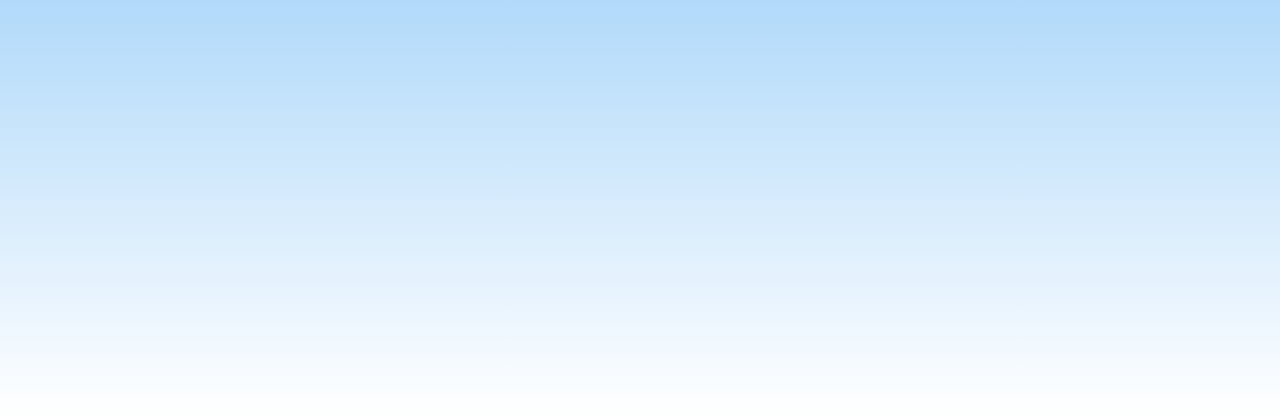
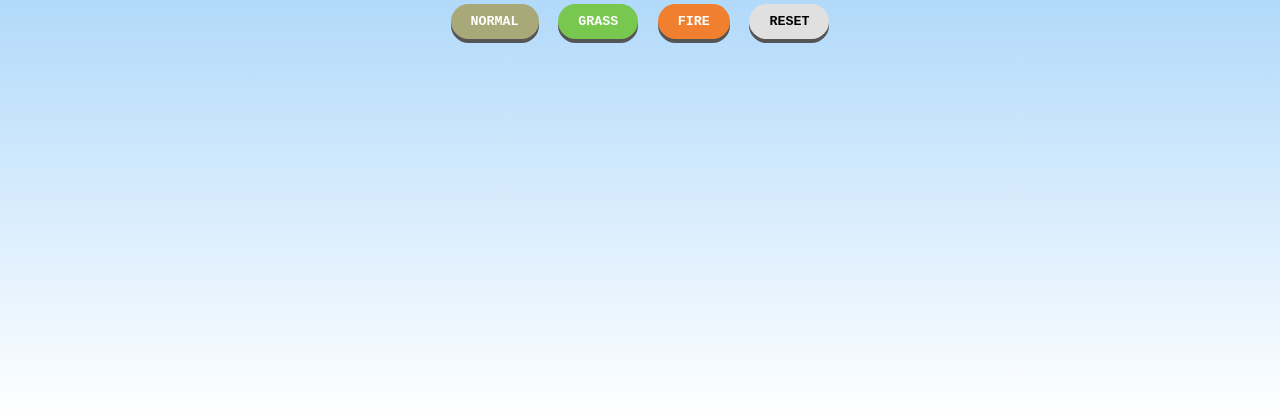
Before and after one commit to TrueAyron/pokedex_SI, a Flask app: page / in a window 1280 px wide. Shown: the part 382-800 px from the top of the page. Run offline with Flask 3, Linux system fonts and the light colour scheme.

Commit message:
adicionada a logica dos botoes para filtro

```diff
--- a/static/script.js
+++ b/static/script.js
@@ -1,66 +1,152 @@
 const pokemonName = document.querySelector('.pokemon_name');
 const pokemonNumber = document.querySelector('.pokemon_number');
 const pokemonImage = document.querySelector('.pokemon_image');
-
 const form = document.querySelector('.form');
 const input = document.querySelector('.input_search');
-
 const buttonPrev = document.querySelector('.btn-prev');
 const buttonNext = document.querySelector('.btn-next');
+const typesSelect = document.querySelector('.input_type');
 
-let searchPokemon = 1;
+let currentType = 'all';
+let currentPokemonList = [];
+let currentIndex = 0;
+let totalPokemon = 898; // Número total de Pokémon até a última geração conhecida
 
-
-const fetchPokemon = async (pokemon) => {
-    const APIResponse = await fetch(`https://pokeapi.co/api/v2/pokemon/${pokemon.toString().toLowerCase()}`);
-
+const fetchPokemon = async (pokemonId) => {
+    const APIResponse = await fetch(`https://pokeapi.co/api/v2/pokemon/${pokemonId}`);
     if (APIResponse.status === 200) {
         const data = await APIResponse.json();
         return data;
     }
 };
 
-const renderPokemon = async (pokemon) => {
-    // Configura para um estado de 'Carregando' antes de iniciar a busca
+const renderPokemon = async (pokemonId) => {
     pokemonName.innerHTML = 'Carregando...';
     pokemonNumber.innerHTML = '';
-    pokemonImage.style.display = 'none';  // Esconde a imagem durante o carregamento
+    pokemonImage.style.display = 'none';
 
-    const data = await fetchPokemon(pokemon);
+    const data = await fetchPokemon(pokemonId);
 
     if (data) {
-        // Atualiza todas as propriedades juntas após os dados serem carregados
         pokemonName.innerHTML = data.name;
         pokemonNumber.innerHTML = data.id;
         pokemonImage.src = `https://raw.githubusercontent.com/PokeAPI/sprites/master/sprites/pokemon/other/showdown/${data.id}.gif`;
-        pokemonImage.style.display = 'block';  // Mostra a imagem
-        searchPokemon = data.id;
+        pokemonImage.style.display = 'block';
     } else {
         pokemonName.innerHTML = 'Não encontrado';
         pokemonNumber.innerHTML = '';
-        pokemonImage.style.display = 'none';  // Continua escondendo a imagem se não encontrar dados
+        pokemonImage.style.display = 'none';
     }
-
-    // Limpa a caixa de pesquisa
     input.value = '';
 };
 
+const fetchPokemonTypes = async () => {
+    const APIResponse = await fetch(`https://pokeapi.co/api/v2/type/`);
+    if (APIResponse.status === 200) {
+        const data = await APIResponse.json();
+        data.results.forEach((type) => {
+            const option = document.createElement('option');
+            option.value = type.name;
+            option.innerText = type.name.charAt(0).toUpperCase() + type.name.slice(1);
+            typesSelect.appendChild(option);
+        });
+    }
+};
+
+fetchPokemonTypes();
+
+const updatePokemonList = async (type) => {
+    const APIResponse = await fetch(`https://pokeapi.co/api/v2/type/${type}`);
+    if (APIResponse.status === 200) {
+        const data = await APIResponse.json();
+        currentPokemonList = data.pokemon.map(p => p.pokemon.name);
+        currentIndex = 0;
+        renderPokemon(currentPokemonList[currentIndex]);
+    }
+};
+
+if (typesSelect) {
+    typesSelect.addEventListener('change', () => {
+        currentType = typesSelect.value;
+        if (currentType === 'all') {
+            currentIndex = 1; // Começa com o primeiro Pokémon
+            renderPokemon(currentIndex);
+        } else {
+            updatePokemonList(currentType);
+        }
+    });
+}
 
 form.addEventListener('submit', (event) => {
     event.preventDefault();
-    renderPokemon(input.value);
+    if (currentType === 'all') {
+        renderPokemon(input.value.toLowerCase());
+    } else {
+        const pokemonIndex = currentPokemonList.findIndex(pokemon => pokemon === input.value.toLowerCase());
+        if (pokemonIndex !== -1) {
+            currentIndex = pokemonIndex;
+            renderPokemon(currentPokemonList[currentIndex]);
+        } else {
+            pokemonName.innerHTML = 'Não encontrado';
+            pokemonNumber.innerHTML = '';
+            pokemonImage.style.display = 'none';
+        }
+    }
 });
 
 buttonPrev.addEventListener('click', () => {
-    if (searchPokemon > 1) {
-        searchPokemon -= 1;
-        renderPokemon(searchPokemon);
+    if (currentType === 'all') {
+        if (currentIndex > 1) {
+            currentIndex -= 1;
+            renderPokemon(currentIndex);
+        }
+    } else {
+        if (currentIndex > 0) {
+            currentIndex -= 1;
+            renderPokemon(currentPokemonList[currentIndex]);
+        }
     }
 });
 
 buttonNext.addEventListener('click', () => {
-    searchPokemon += 1;
-    renderPokemon(searchPokemon);
+    if (currentType === 'all') {
+        if (currentIndex < totalPokemon) {
+            currentIndex += 1;
+            renderPokemon(currentIndex);
+        }
+    } else {
+        if (currentIndex < currentPokemonList.length - 1) {
+            currentIndex += 1;
+            renderPokemon(currentPokemonList[currentIndex]);
+        }
+    }
 });
 
-renderPokemon(searchPokemon);
+const btnNormal = document.getElementById('btn-normal');
+const btnGrass = document.getElementById('btn-grass');
+const btnFire = document.getElementById('btn-fire');
+// Adicione outros botões de tipo semelhantemente
+const btnReset = document.getElementById('btn-reset');
+
+btnNormal.addEventListener('click', () => {
+    updatePokemonList('normal');
+});
+
+btnGrass.addEventListener('click', () => {
+    updatePokemonList('grass');
+});
+
+btnFire.addEventListener('click', () => {
+    updatePokemonList('fire');
+});
+
+// Adicione outros ouvintes de evento para outros tipos, se necessário
+
+btnReset.addEventListener('click', () => {
+    currentType = 'all';
+    currentIndex = 1;
+    renderPokemon(currentIndex);
+    typesSelect.value = 'all';
+});
+
+renderPokemon(1); // Renderiza o primeiro Pokémon por padrão
--- a/static/style.css
+++ b/static/style.css
@@ -90,3 +90,61 @@ position: absolute;
     box-shadow: inset -4px 4px 0 #222;
     font-size: 0.9rem;
 }
+
+
+/* Type buttons container */
+.type-buttons {
+    margin: 20px;
+    text-align: center;
+    /* Center the buttons */
+}
+
+/* General style for all type buttons */
+.type-button {
+    padding: 10px 20px;
+    margin: 5px;
+    border: none;
+    border-radius: 20px;
+    color: white;
+    text-transform: uppercase;
+    font-weight: bold;
+    cursor: pointer;
+    transition: transform 0.3s, box-shadow 0.3s;
+    box-shadow: 0 4px #555;
+}
+
+/* Add :hover effect for buttons */
+.type-button:hover {
+    transform: translateY(-2px);
+    /* Button "lifts" up when hovered */
+    box-shadow: 0 6px #555;
+}
+
+/* Individual styles for each button */
+.type-button.normal {
+    background-color: #A8A878;
+}
+
+.type-button.grass {
+    background-color: #78C850;
+}
+
+.type-button.fire {
+    background-color: #F08030;
+}
+
+.type-button.water {
+    background-color: #6890F0;
+}
+
+/* ... Add other buttons with their respective colors ... */
+.type-button.reset {
+    background-color: #E0E0E0;
+    color: black;
+}
+
+/* Modify the reset button to match the black color from the image */
+.type-button.reset:hover {
+    background-color: #A8A878;
+    /* Hover effect for reset button */
+}
--- a/templates/index.html
+++ b/templates/index.html
@@ -1,18 +1,19 @@
 <!DOCTYPE html>
 <html lang="en">
+
 <head>
     <meta charset="UTF-8">
     <meta name="viewport" content="width=device-width, initial-scale=1.0">
 
-    <link rel="icon" href="https://upload.wikimedia.org/wikipedia/commons/thumb/5/51/Pokebola-pokeball-png-0.png/601px-Pokebola-pokeball-png-0.png">
+    <link rel="icon"
+        href="https://upload.wikimedia.org/wikipedia/commons/thumb/5/51/Pokebola-pokeball-png-0.png/601px-Pokebola-pokeball-png-0.png">
     <link rel="stylesheet" href="static\style.css">
 
-    <script defer src="/static/script.js">
-
-    </script>
+    <script defer src="/static/script.js"></script>
 
     <title>Pokedéx</title>
 </head>
+
 <body>
     <main>
         <img src="" alt="pokemon" class="pokemon_image">
@@ -23,12 +24,9 @@
         </h1>
 
         <form class="form">
-            <input
-            type="search"
-            class="input_search"
-            placeholder="Nome ou Numero"
-            required
-            >
+            <input type="search" class="input_search" placeholder="Nome ou Numero" required>
+
+
         </form>
 
         <div class="buttons">
@@ -36,8 +34,17 @@
             <button class="botton btn-next">&gt;&gt;</button>
         </div>
 
-        <img src="https://media.discordapp.net/attachments/837122788179443792/1185709039968063498/pokedex.png" alt="pokedex" class="pokedex">
+        <img src="https://media.discordapp.net/attachments/837122788179443792/1185709039968063498/pokedex.png"
+            alt="pokedex" class="pokedex">
 
     </main>
-</body>
+
+    <div class="type-buttons">
+        <button class="type-button normal" id="btn-normal">Normal</button>
+        <button class="type-button grass" id="btn-grass">Grass</button>
+        <button class="type-button fire" id="btn-fire">Fire</button>
+        <!-- Adicione outros botões de tipo semelhantemente -->
+        <button class="type-button reset" id="btn-reset">Reset</button>
+    </div>
+    </body>
 </html>
```
